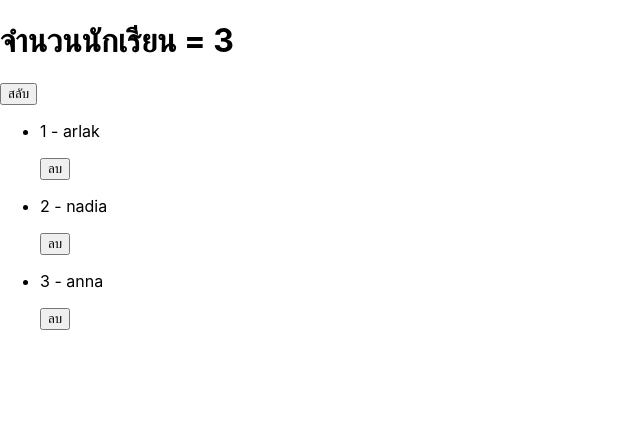
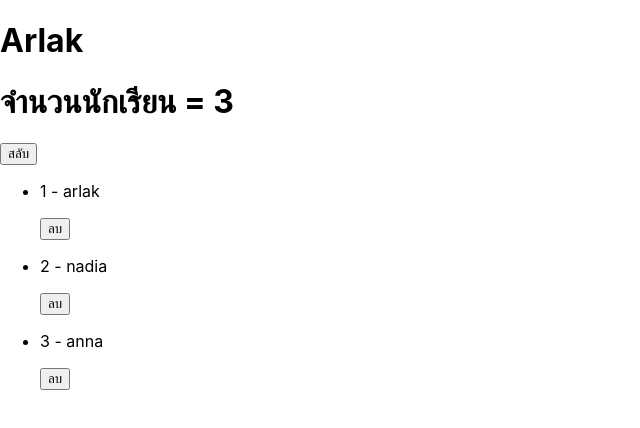
Before and after one commit to ARlak24sevEN/react-basic, a React (Create React App) app: page / in a window 1280 px wide. Shown: the top 428 px of the page, without its empty margins (0-640 px from the left). Built offline with nearby package versions, Linux system fonts and the light colour scheme.

Commit message:
components

```diff
--- a/src/App.js
+++ b/src/App.js
@@ -1,30 +1,10 @@
-import { useState } from "react";
+import Header from "./components/Header";
+import StrudentList from "./components/StudentList";
 function App() {
-  const [students, setStudent] = useState([
-    { id: 1, name: "arlak" },
-    { id: 2, name: "nadia" },
-    { id: 3, name: "anna" },
-  ]);
-
-  const [show,setShow] = useState(true)// true show , false no show
-
-  function deleteStudent(id){
-   setStudent(students.filter(item => item.id !== id ))
-  }
   return (
     <>
-      <h1> จำนวนนักเรียน = {students.length}</h1>
-
-      <button onClick={()=>setShow(!show)}> สลับ</button>
-      <ul>
-        {show && students.map((item)=>(
-          <li key={item.id}>
-            <p>{item.id} - {item.name}</p>
-            <button onClick={()=>deleteStudent(item.id)}>ลบ</button>
-          </li>
-        ))}
-      </ul>
-
+      <Header />
+      <StrudentList />
     </>
   );
 }
--- /dev/null
+++ b/src/components/Header.js
@@ -0,0 +1,11 @@
+function  Header () {
+    return (
+        <h1>Arlak</h1>
+    )
+}
+export default Header
+
+
+//export default function Header(){}
+
+// const Header=()=>{} export default Header
--- /dev/null
+++ b/src/components/StudentList.js
@@ -0,0 +1,29 @@
+import { useState } from "react";
+export default function StrudentList(){
+    const [students, setStudent] = useState([
+        { id: 1, name: "arlak" },
+        { id: 2, name: "nadia" },
+        { id: 3, name: "anna" },
+      ]);
+
+      const [show,setShow] = useState(true)// true show , false no show
+
+      function deleteStudent(id){
+       setStudent(students.filter(item => item.id !== id ))
+      }
+      return (
+        <>
+        <h1> จำนวนนักเรียน = {students.length}</h1>
+
+        <button onClick={()=>setShow(!show)}> สลับ</button>
+        <ul>
+          {show && students.map((item)=>(
+            <li key={item.id}>
+              <p>{item.id} - {item.name}</p>
+              <button onClick={()=>deleteStudent(item.id)}>ลบ</button>
+            </li>
+          ))}
+        </ul>
+        </>
+      );
+}
```
